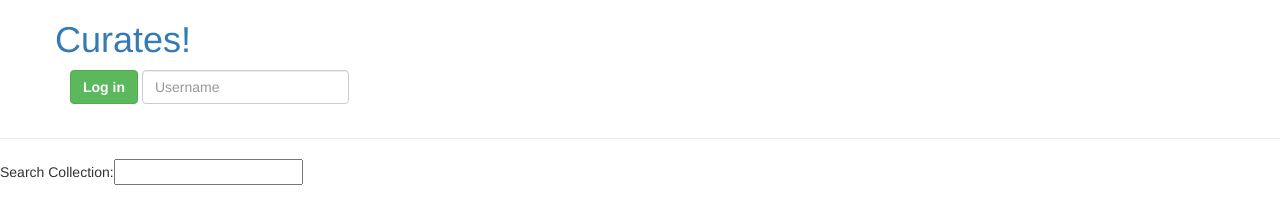
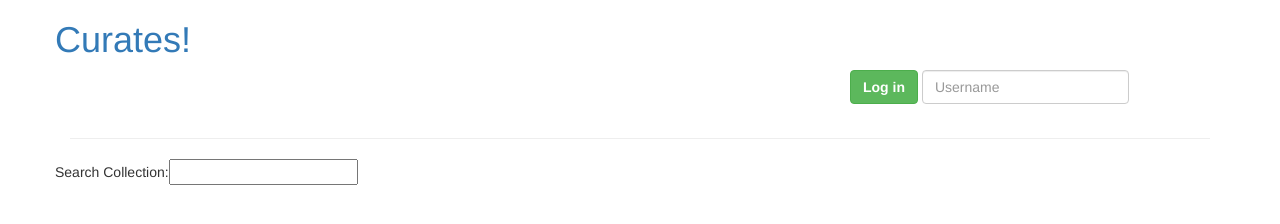
Before and after one commit to Next-Mars/curates, a browser extension: page client/index.html in a window 1280 px wide. Drawn offline with nearby package versions, Linux system fonts and the light colour scheme; files that its build step writes are made by us from their sources; no server answers; files whose address does not match are found by name.

Commit message:
CSS styles in progress 2

```diff
--- a/client/directives/userManagement.html
+++ b/client/directives/userManagement.html
@@ -1,4 +1,4 @@
-<div class="userManagement">
+<div class="userManagement col-md-4">
   <div class="loggedIn" ng-if="loggedIn">
     <form class="form-inline" role="form" id="logout" ng-submit="logout()">
       <button class="btn btn-info logOutBtn" type="submit" name="submit">Log Out</button>
--- a/client/index.html
+++ b/client/index.html
@@ -17,14 +17,15 @@
     <script src="modules/createCollection/createCollection.js"></script>
     <div class="row">
       <h1><a ng-href='/'>Curates!</a></h1>
-    </div>
-     <!--  <div class="col-md-8"></div> -->
-      <!-- above is empty div to float usermanagement to right -->
+      <div class="col-md-8"></div>
       <div ng-controller="userManagementController">
         <user-management />
       </div>
     </div>
     <hr>
-    <div ui-view></div>
+    <div class="row">
+      <div ui-view></div>
+    </div>
+  </div>
 </body>
 </html>
```
